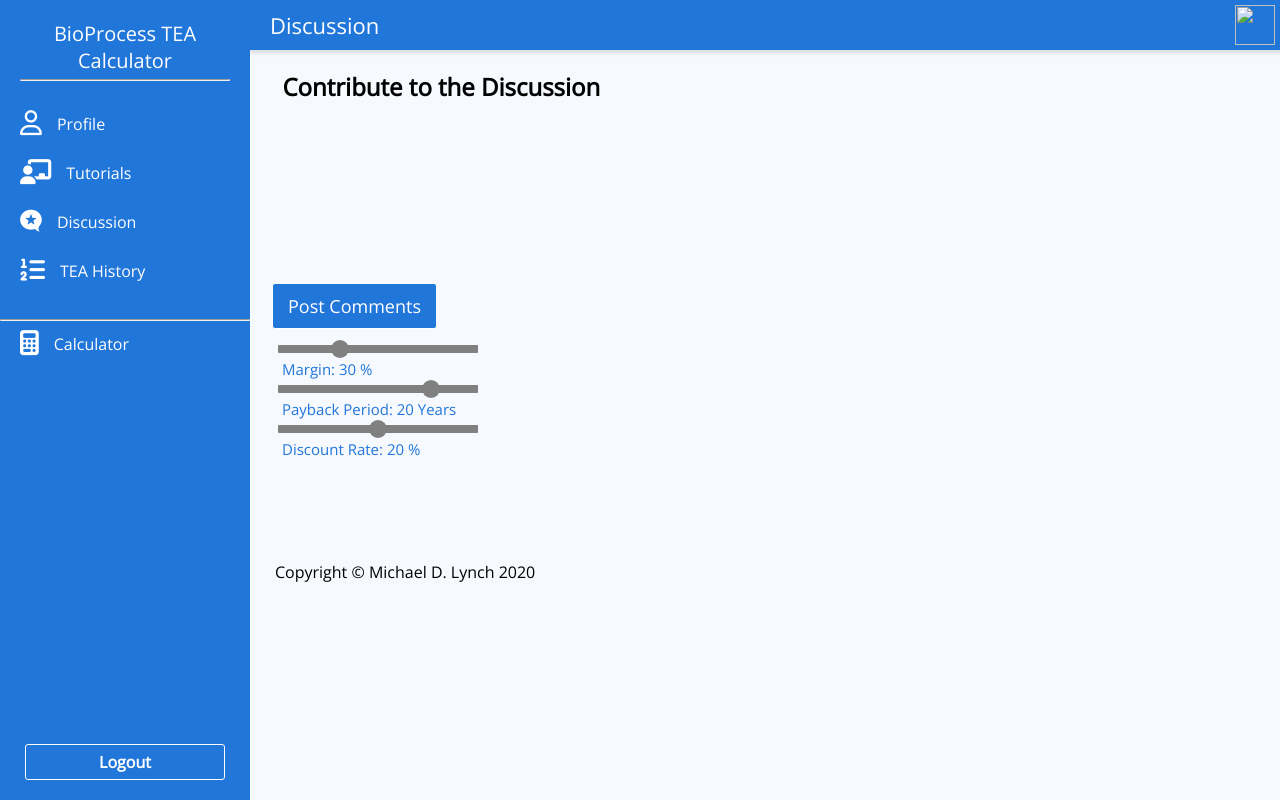
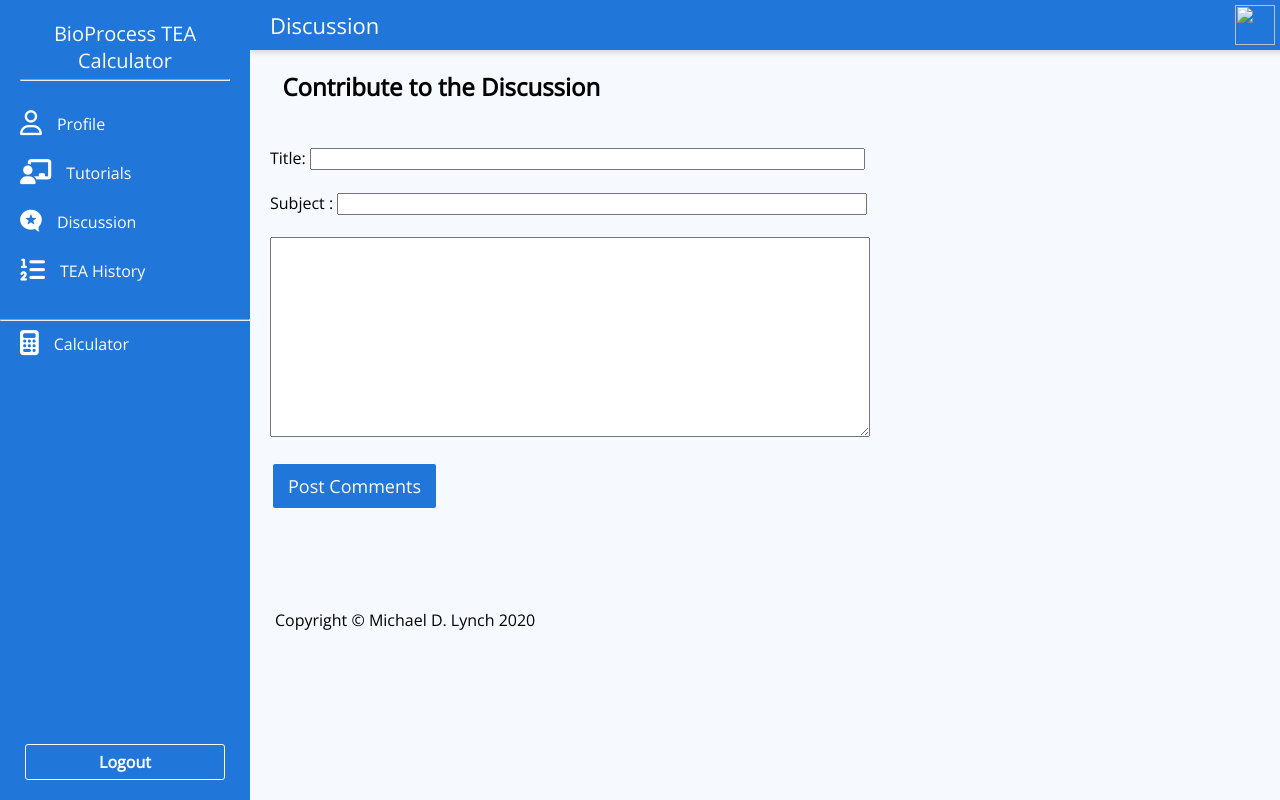
Before and after one commit to DMC-Overtime/bioprocess-tea-calculator-1, a Node server app: page /blog/newblog in a window 1280 px wide; the page is wider, and only the part inside the window is pictured. Run offline with Node 20, Linux system fonts and the light colour scheme; the visitor is signed in with stand-in values (Sample User, id 1); some libraries are stand-ins or nearby versions.

Commit message:
make it better

```diff
--- a/views/newblog.ejs
+++ b/views/newblog.ejs
@@ -14,27 +14,13 @@
             <div class="form">
             <form action="/blog/blogs" method="POST">
             <input type="hidden" id="uid" value="<%= user %>" name="uid" required><br><br>
-            <input type="hidden" class="blogtitle" id="title" name="title" value ='' required><br><br>
-            <input type="hidden" class="blogsubject" id="snippet" name="snippet" value ='' required><br><br>
-            <input type="hidden" class="blogsubject" id="body" name="body" value ='' required><br><br>
+            <label  for="title"  >Title:</label>
+            <input type="text" class="blogtitle" id="title" name="title" required><br><br>
+            <label for="subject">Subject :</label>
+            <input type="text" class="blogsubject" id="snippet" name="snippet" required><br><br>
+            <textarea class="blogsubmission" id="body" name="body" maxlength="1000" required></textarea><br><br>
             <button class="submit-btn">Post Comments</button>
             </form>
-
-                                  <div class="slidecontainer">
-                                     <div class ="title"></div>
-                                     <input type="range" min="1" max="100" value="30" step="1" class="slider" id="myRange0">
-                                      <div class ="title"> Margin: <span id="demo0"> </span> %</div>
-                                  </div>
-                                   <div class="slidecontainer">
-                                      <input type="range" min="1" max="25" value="20" step="1" class="slider" id="myRange1">
-                                      <div class ="title"> Payback Period: <span id="demo1"> </span> Years</div>
-                                  </div>
-
-                                   <div class="slidecontainer">
-                                      <input type="range" min="0" max="40" value="20" step="1" class="slider" id="myRange2">
-                                    <div class ="title">Discount Rate: <span id="demo2"> </span> %</div>
-                                  </div>
-
 
 
 
@@ -42,40 +28,5 @@
 </div>
 <br>
 <%- include('./partials/nav2.ejs') %>
-
-<!--Scripts-->
-
-  <script src="https://ajax.googleapis.com/ajax/libs/jquery/3.5.1/jquery.min.js"></script>
-  <link href="http://code.jquery.com/ui/1.12.0/themes/smoothness/jquery-ui.css" rel="stylesheet">
-  <script src="https://cdn.jsdelivr.net/npm/chart.js@2.8.0"></script>
-  <script src="https://cdnjs.cloudflare.com/ajax/libs/Chart.js/2.4.0/Chart.min.js"></script>
-
-
-
-<script>
-  slider = [];
-  pageInput =[];
-  Input =[];
-  for(let i=0; i< 3; i++){
-    slider[i] = document.getElementById("myRange"+i);
-    pageInput[i] = document.getElementById("demo"+i);
-    pageInput[i].innerHTML = slider[i].value;
-    slider[i].oninput = function() {
-      pageInput[i].innerHTML = this.value;
-      Input[i]= parseFloat(pageInput[i].innerHTML);
-        console.log(Input[0]);
-        document.getElementById("title").value = Input[0] ;
-        document.getElementById("snippet").value = Input[1];
-        document.getElementById("body").value = Input[2];
-
-     }
-  }
-
-
-</script>
-
-
-
-
 </body>
 </html>
```
Also changed, not shown: public/js/fermUpdater.js (+71 -0 lines), 4 other files.
